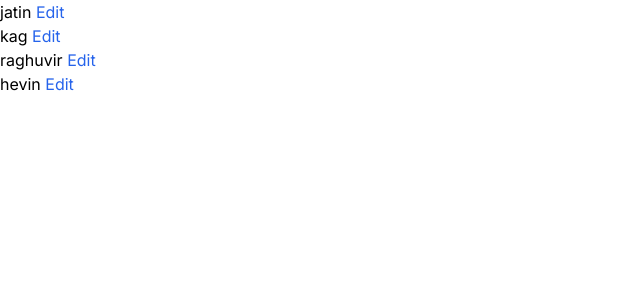
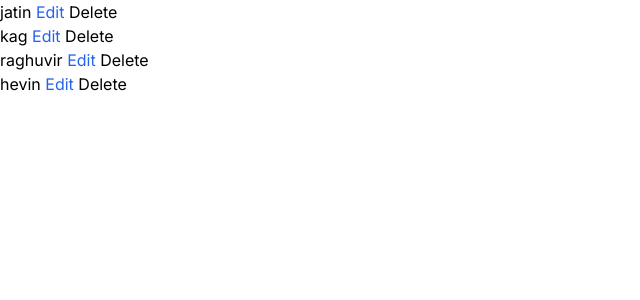
Before and after one commit to Jatin-Devaiya/Next-js-Learn-in-kaushalam-Code-Step_by-step-tutorial, a Next.js app: page /user in a window 1280 px wide. Shown: the top 300 px of the page, without its empty margins (0-640 px from the left). Built offline with nearby package versions, Linux system fonts and the light colour scheme.

Commit message:
integrate DELETE API use client and server component

```diff
--- a/src/app/user/page.jsx
+++ b/src/app/user/page.jsx
@@ -69,8 +69,9 @@
 
 // export default User;
 
+import React from "react";
 import Link from "next/link";
-import React from "react";
+import DeleteUser from "@/components/DeleteUser";
 
 export const userDetail = async () => {
   let data = await fetch("http://localhost:3000/api/users");
@@ -79,7 +80,7 @@ export const userDetail = async () => {
 };
 
 const page = async () => {
-  const datas =await userDetail();
+  const datas = await userDetail();
   return (
     <div>
       {datas.map((user) => {
@@ -87,7 +88,13 @@ const page = async () => {
           <>
             <div>
               <Link href={`user/${user.id}`}>{user.name}</Link>{" "}
-              <Link href={`user/${user.id}/update`} className="text-blue-600 visited:text-purple-600">Edit</Link>
+              <Link
+                href={`user/${user.id}/update`}
+                className="text-blue-600 visited:text-purple-600"
+              >
+                Edit{" "}
+              </Link>
+              <DeleteUser id={user.id} />
             </div>
           </>
         );
--- /dev/null
+++ b/src/components/DeleteUser.js
@@ -0,0 +1,17 @@
+"use client";
+import React from "react";
+
+const DeleteUser = ({ id }) => {
+  const userDelete = async () => {
+    let result = await fetch(`http://localhost:3000/api/users/${id}`, {
+      method: "DELETE",
+    });
+    result = await result.json();
+    if (result) {
+      alert("User delete");
+    }
+  };
+  return <button onClick={userDelete}>Delete</button>;
+};
+
+export default DeleteUser;
```
